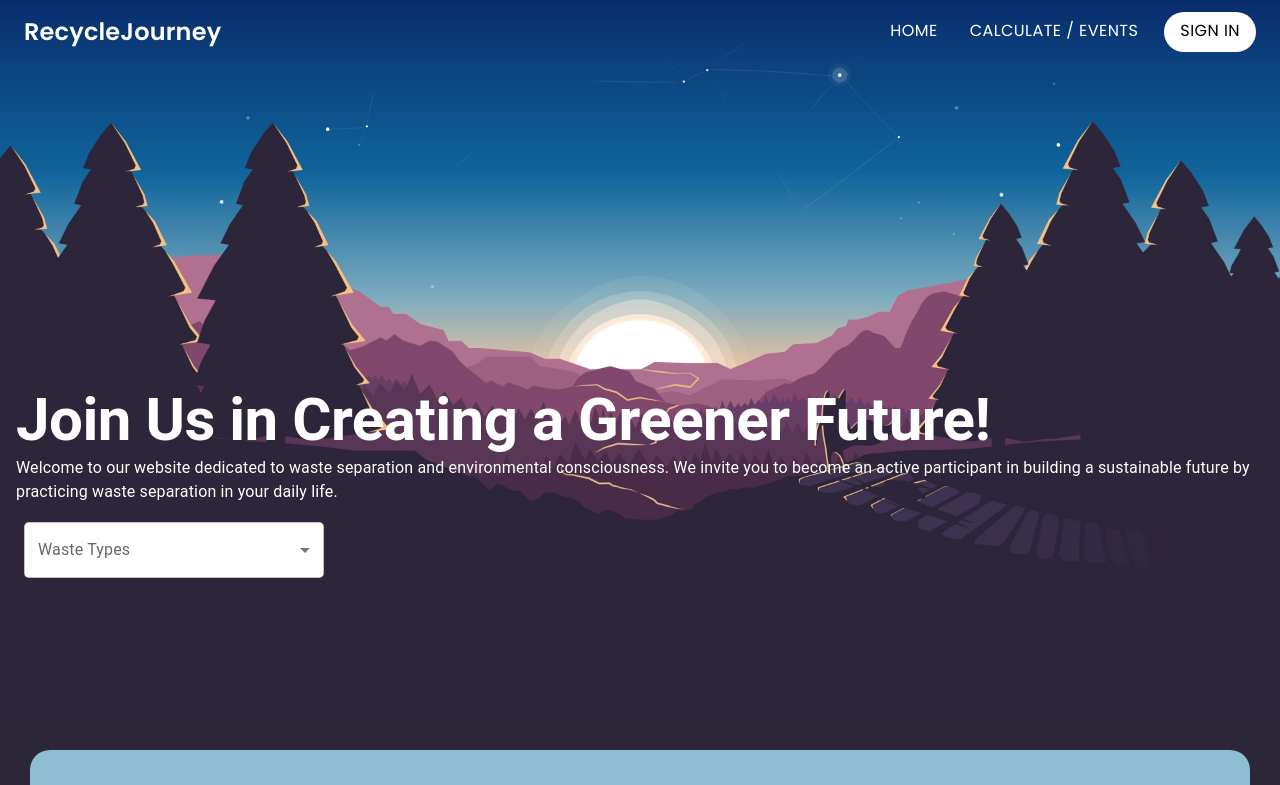
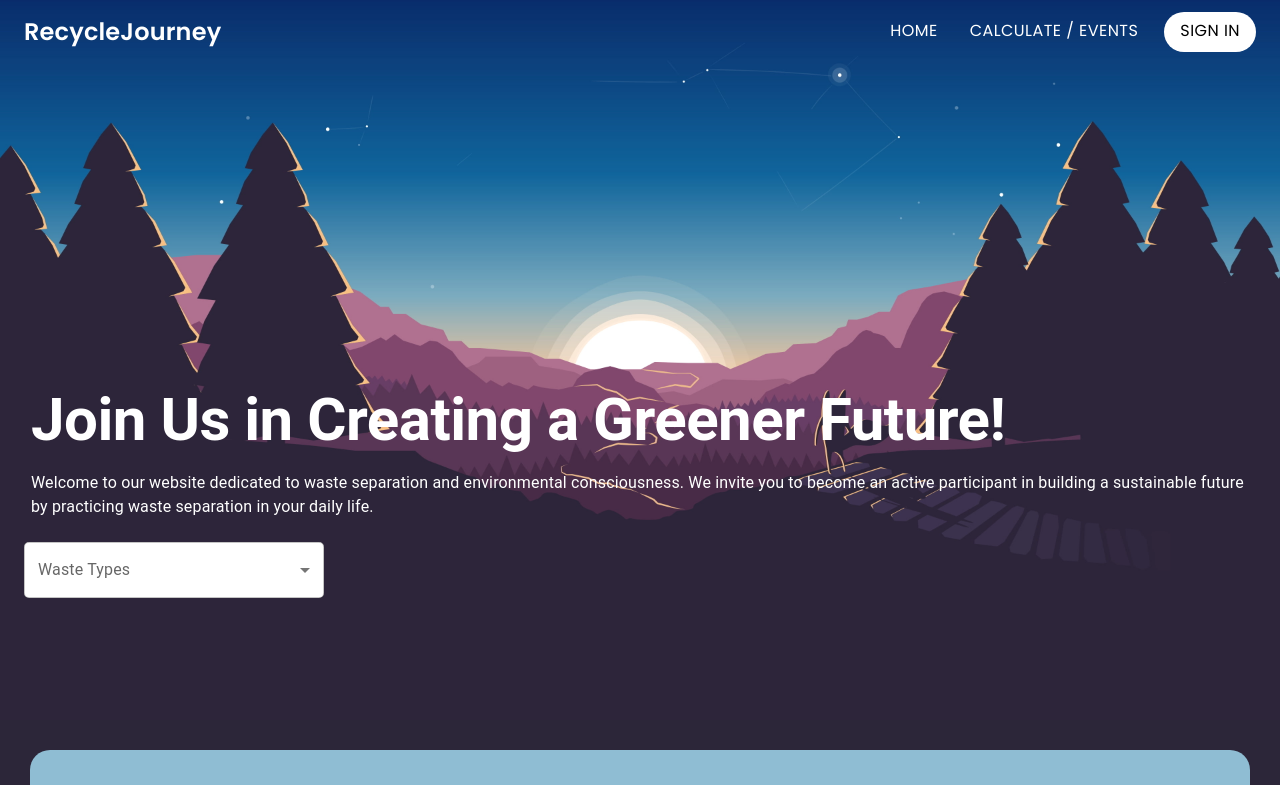
Before and after one commit to ARNE-08/csc105-hackathon-group-3, a React (Vite) app in the folder frontend/: page / in a window 1280 px wide. Shown: the top 785 px of the page. Built offline with nearby package versions, Linux system fonts and the light colour scheme; a web font is replaced by a local one.

Commit message:
edit home

```diff
--- a/frontend/src/pages/Home.css
+++ b/frontend/src/pages/Home.css
@@ -4,6 +4,11 @@
 
 .Hometext {
     font-family: 'Poppins', sans-serif;
+}
+
+.Hometext.header {
+    margin-left: 15px;
+    margin-bottom: 15px;
 }
 
 .prepStep {
--- a/frontend/src/pages/Home.jsx
+++ b/frontend/src/pages/Home.jsx
@@ -49,10 +49,10 @@ function Home() {
               px: 2,
             }}
           >
-            <Typography variant="h2" component="div" className="Hometext title">
+            <Typography variant="h2" component="div" className="Hometext title header">
               Join Us in Creating a Greener Future!
             </Typography>
-            <Typography variant="body1" component="div" className="Hometext">
+            <Typography variant="body1" component="div" className="Hometext header">
               Welcome to our website dedicated to waste separation and environmental consciousness. We invite you to become an active participant in building a sustainable future by practicing waste separation in your daily life.
             </Typography>
             <Box sx={{ marginTop: "10px" }}>
```
Also changed, not shown: 2 other files (tests, documents, lock files or other folders).
